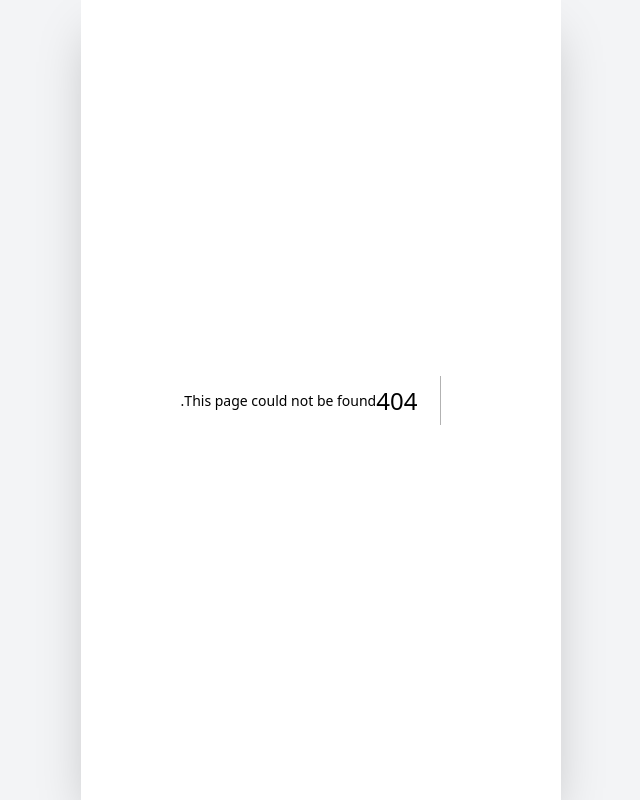
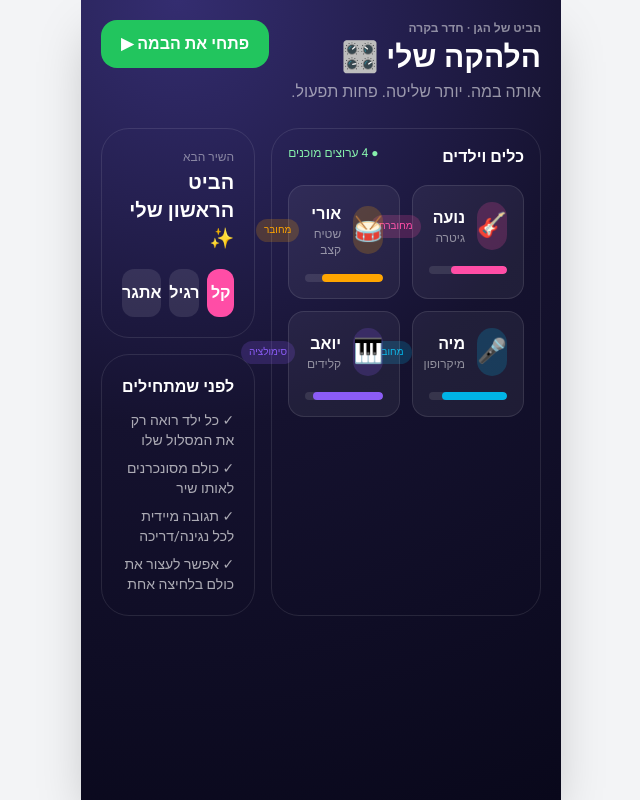
Before and after one commit to 1002197961-owl/habeat-shel-hagan, a Next.js app: page /teacher/live in a window 1280 px wide. Before the commit this address had no page. Shown: the whole page, without its empty margins (319-959 px from the left). Built offline with nearby package versions, Linux system fonts and the light colour scheme.

Commit message:
feat: add teacher live band control room

```diff
--- /dev/null
+++ b/app/teacher/live/page.tsx
@@ -0,0 +1,40 @@
+'use client'
+
+import Link from 'next/link'
+import { motion } from 'framer-motion'
+import { BRAND } from '@/lib/constants'
+
+const players=[
+ {name:'נועה',tool:'גיטרה',emoji:'🎸',color:BRAND.pink,status:'מחוברת'},
+ {name:'אורי',tool:'שטיח קצב',emoji:'🥁',color:BRAND.orange,status:'מחובר'},
+ {name:'מיה',tool:'מיקרופון',emoji:'🎤',color:BRAND.cyan,status:'מחוברת'},
+ {name:'יואב',tool:'קלידים',emoji:'🎹',color:BRAND.purple,status:'סימולציה'},
+]
+
+export default function TeacherLivePage(){
+ return <main dir="rtl" className="min-h-screen text-white" style={{background:'radial-gradient(circle at 20% 0%,#342d70,#15122f 48%,#09081b)'}}>
+  <div className="max-w-6xl mx-auto p-5">
+   <header className="flex justify-between items-start gap-3 mb-6">
+    <div><div className="text-xs font-bold text-white/50">הביט של הגן · חדר בקרה</div><h1 className="text-3xl font-black mt-1">הלהקה שלי 🎛️</h1><p className="text-white/55 mt-1">אותה במה. יותר שליטה. פחות תפעול.</p></div>
+    <Link href="/stage" className="px-5 py-3 rounded-2xl font-black" style={{background:BRAND.green}}>פתחי את הבמה ▶</Link>
+   </header>
+
+   <section className="grid md:grid-cols-[1.4fr_.8fr] gap-4">
+    <div className="rounded-[28px] bg-white/8 border border-white/10 p-4">
+     <div className="flex justify-between mb-4"><b>כלים וילדים</b><span className="text-xs text-green-300">● 4 ערוצים מוכנים</span></div>
+     <div className="grid sm:grid-cols-2 gap-3">
+      {players.map((p,i)=><motion.div key={p.name} initial={{opacity:0,y:12}} animate={{opacity:1,y:0}} transition={{delay:i*.07}} className="rounded-2xl p-4 border border-white/10" style={{background:'rgba(255,255,255,.055)'}}>
+       <div className="flex items-center gap-3"><div className="w-12 h-12 rounded-2xl grid place-items-center text-2xl" style={{background:p.color+'33'}}>{p.emoji}</div><div className="flex-1"><b>{p.name}</b><div className="text-xs text-white/50">{p.tool}</div></div><span className="text-[10px] px-2 py-1 rounded-full" style={{background:p.color+'33',color:p.color}}>{p.status}</span></div>
+       <div className="h-2 bg-white/10 rounded-full mt-4 overflow-hidden"><div className="h-full rounded-full" style={{width:`${72+i*6}%`,background:p.color}}/></div>
+      </motion.div>)}
+     </div>
+    </div>
+
+    <div className="space-y-4">
+     <div className="rounded-[28px] bg-white/8 border border-white/10 p-5"><div className="text-xs text-white/45">השיר הבא</div><div className="text-xl font-black mt-1">הביט הראשון שלי ✨</div><div className="flex gap-2 mt-4"><button className="flex-1 py-3 rounded-xl font-black" style={{background:BRAND.pink}}>קל</button><button className="flex-1 py-3 rounded-xl bg-white/10 font-bold">רגיל</button><button className="flex-1 py-3 rounded-xl bg-white/10 font-bold">אתגר</button></div></div>
+     <div className="rounded-[28px] bg-white/8 border border-white/10 p-5"><b>לפני שמתחילים</b><div className="mt-3 space-y-2 text-sm text-white/65"><div>✓ כל ילד רואה רק את המסלול שלו</div><div>✓ כולם מסונכרנים לאותו שיר</div><div>✓ תגובה מיידית לכל נגינה/דריכה</div><div>✓ אפשר לעצור את כולם בלחיצה אחת</div></div></div>
+    </div>
+   </section>
+  </div>
+ </main>
+}
```
